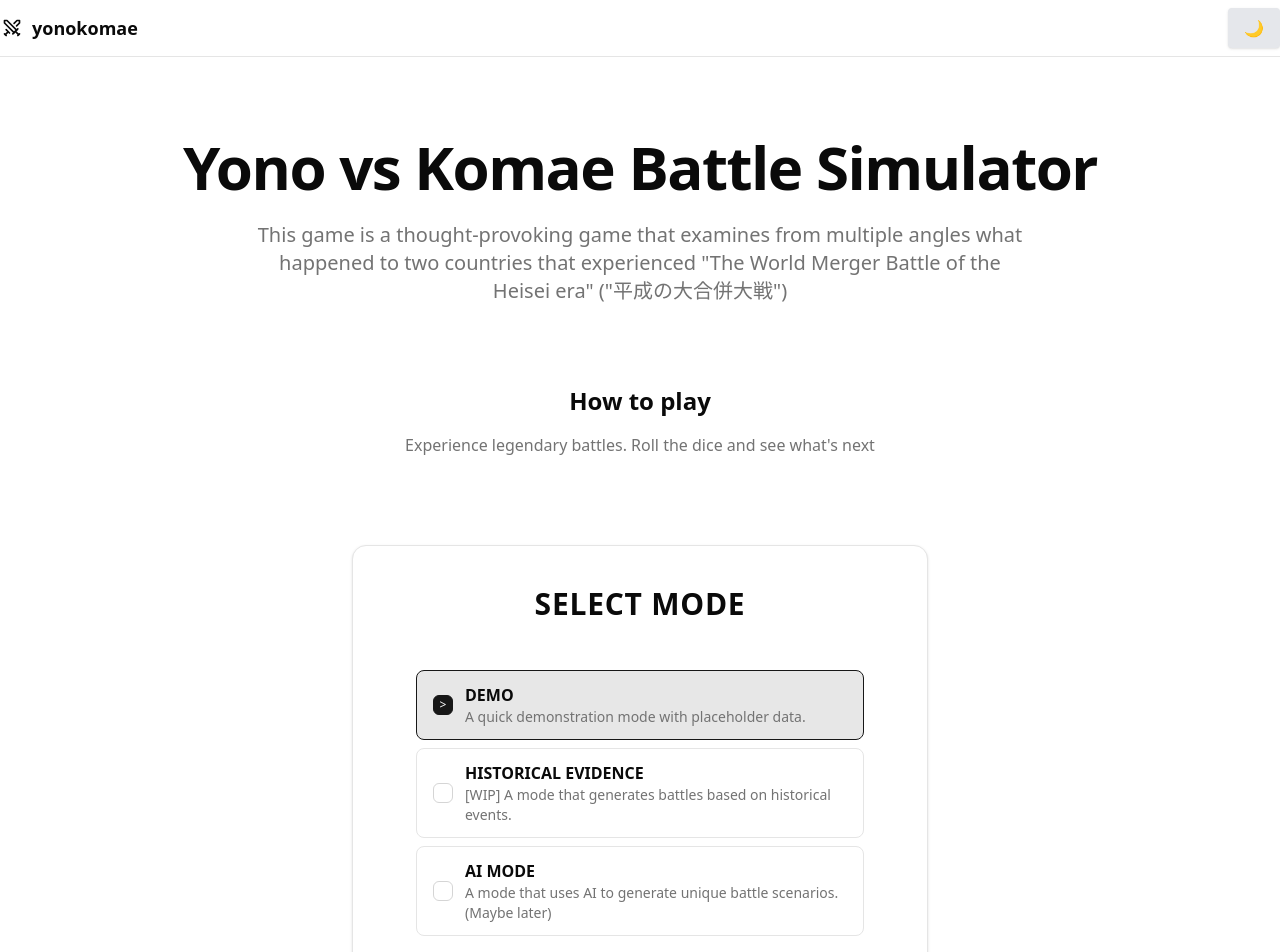
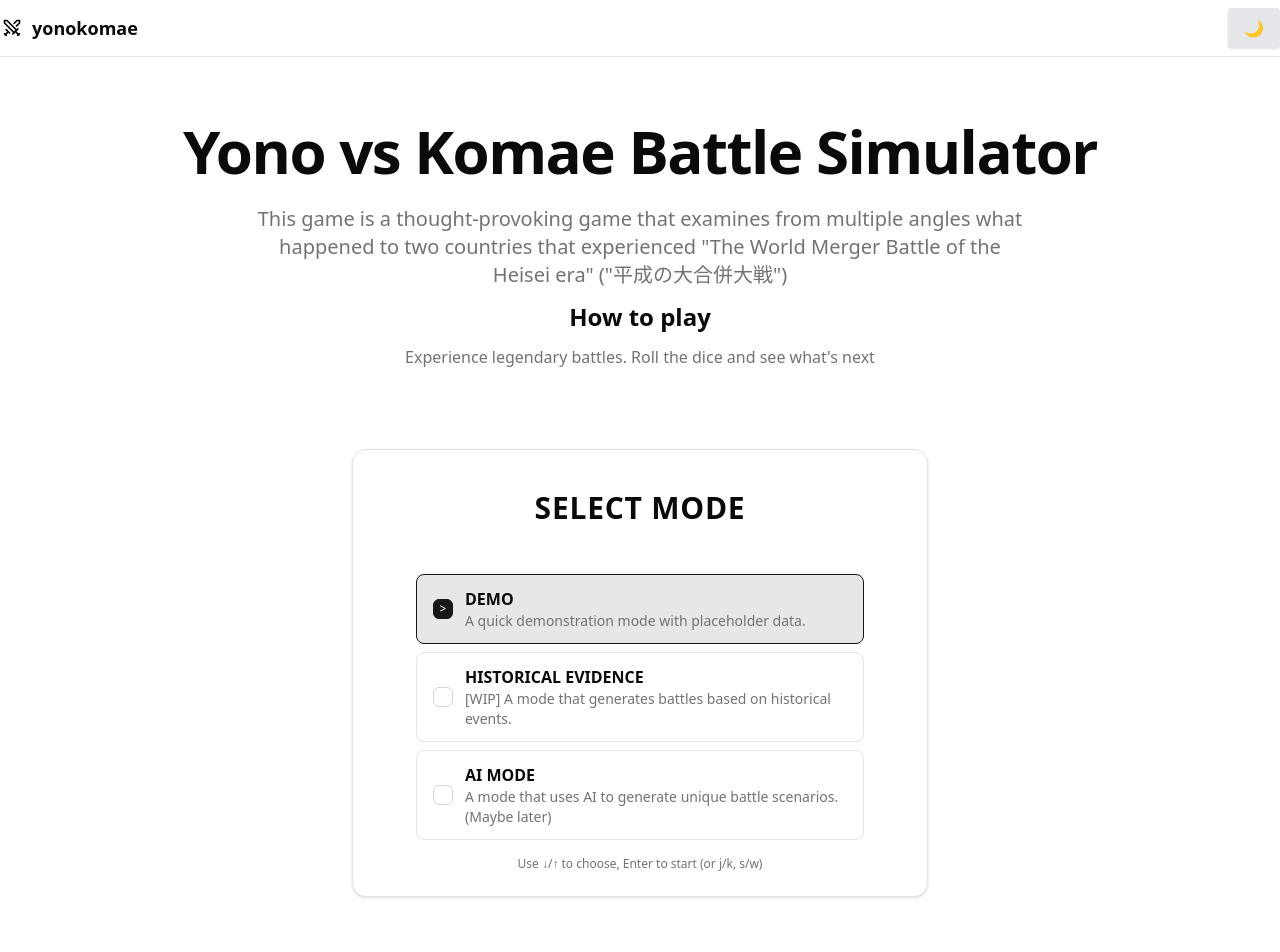
Before and after one commit to F88/yonokomae, a React (Vite) app: page / in a window 1280 px wide. Shown: the top 952 px of the page. Built offline with nearby package versions, Linux system fonts and the light colour scheme.

Commit message:
feat: update layout styles in Intro and TheStartOfTheWar components for improved spacing and consistency

```diff
--- a/src/components/Intro.tsx
+++ b/src/components/Intro.tsx
@@ -4,7 +4,7 @@ const desc =
 
 export const Intro = () => {
   return (
-    <div className="space-y-6 py-12">
+    <div className="space-y-6 pt-8 pb-2">
       <h1 className="text-4xl font-bold tracking-tight sm:text-5xl md:text-6xl">
         {title}
       </h1>
--- a/src/components/TheStartOfTheWar.tsx
+++ b/src/components/TheStartOfTheWar.tsx
@@ -3,7 +3,7 @@ const desc = `Experience legendary battles. Roll the dice and see what's next`;
 
 export const TheStartOfTheWar = () => {
   return (
-    <div className="space-y-4 py-8">
+    <div className="space-y-3 pt-1 pb-6">
       <h2 className="text-2xl font-semibold">{title}</h2>
       <p className="text-muted-foreground">{desc}</p>
     </div>
--- a/src/components/TitleContaner.tsx
+++ b/src/components/TitleContaner.tsx
@@ -7,7 +7,6 @@ export type TitleContanerProps = {
   modes?: PlayMode[];
   onSelect: (mode: PlayMode) => void;
   title?: string;
-  subtitle?: string;
 };
 
 /**
@@ -20,7 +19,6 @@ export function TitleContaner({
   modes,
   onSelect,
   title = 'SELECT MODE',
-  subtitle = 'Select a play mode',
 }: TitleContanerProps) {
   const options = useMemo(() => modes ?? defaultPlayModes, [modes]);
   const [index, setIndex] = useState(0);
@@ -171,7 +169,7 @@ export function TitleContaner({
   }, [options, handleConfirm]);
 
   return (
-    <div className="flex min-h-[60vh] w-full items-center justify-center p-6">
+    <div className="flex w-full justify-center p-6">
       <Card className="w-full max-w-xl text-center">
         <CardHeader className="gap-2 py-4">
           <CardTitle className="text-3xl font-bold tracking-wide">
```
